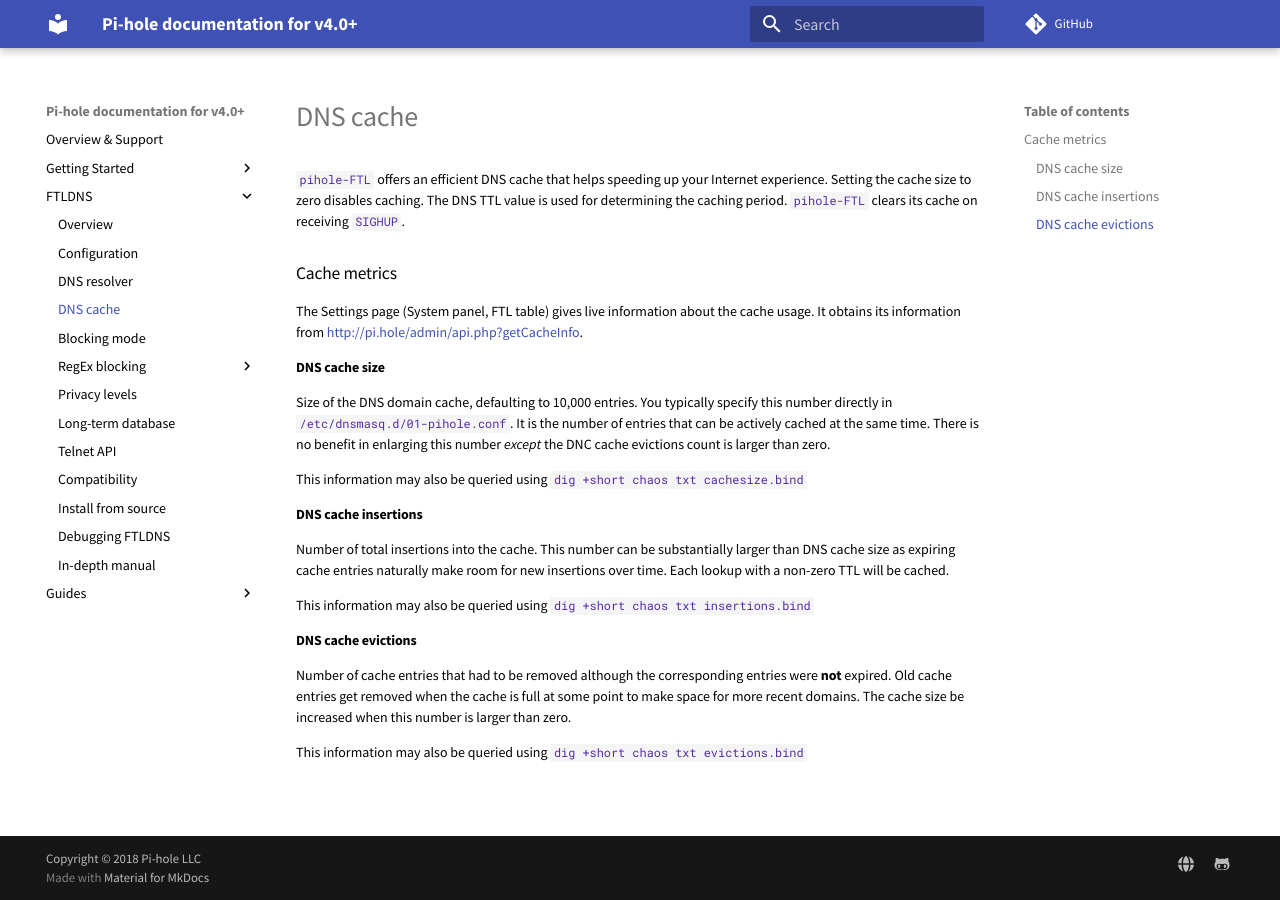
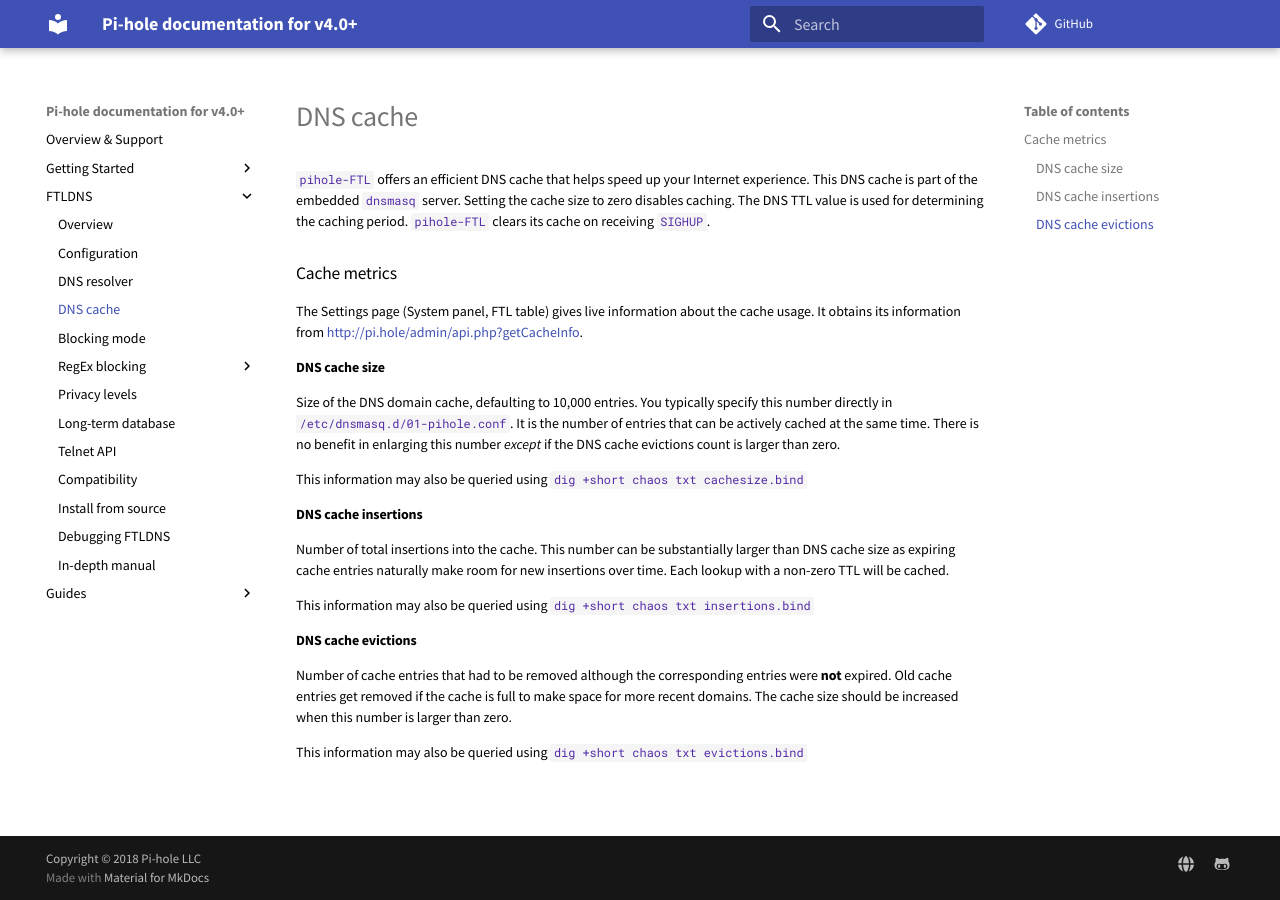
Before and after one commit to pi-hole/docs, an MkDocs documentation site: the page built from docs/ftldns/dns-cache.md, in a window 1280 px wide. Built offline with MkDocs 1.6.1 and Material for MkDocs 9.7.7, drawn with Linux system fonts in a browser that asks for light colours; comment, search, counter and statistics services are not loaded; old or Windows-style settings are respelled for this version of MkDocs.

Commit message:
Review comments
Signed-off-by: DL6ER <dl6er@dl6er.de>

```diff
--- a/docs/abbreviations.md
+++ b/docs/abbreviations.md
@@ -36,3 +36,4 @@
 *[ID]: Indentifier
 *[SSH]: Secure Shell is a cryptographic network protocol for operating network services securely over an unsecured network
 *[TFTP]: Trivial File Transfer Protocol is a simple lockstep File Transfer Protocol which allows a client to get a file from or put a file onto a remote host
+*[TTL]: Time-To-Live is a mechanism that limits the lifespan or lifetime of data in a computer or network
--- a/docs/ftldns/dns-cache.md
+++ b/docs/ftldns/dns-cache.md
@@ -1,11 +1,11 @@
-`pihole-FTL` offers an efficient DNS cache that helps speeding up your Internet experience. Setting the cache size to zero disables caching. The DNS TTL value is used for determining the caching period. `pihole-FTL` clears its cache on receiving `SIGHUP`.
+`pihole-FTL` offers an efficient DNS cache that helps speed up your Internet experience. This DNS cache is part of the embedded `dnsmasq` server. Setting the cache size to zero disables caching. The DNS TTL value is used for determining the caching period. `pihole-FTL` clears its cache on receiving `SIGHUP`.
 
 ### Cache metrics
 
 The Settings page (System panel, FTL table) gives live information about the cache usage. It obtains its information from http://pi.hole/admin/api.php?getCacheInfo.
 
 #### DNS cache size
-Size of the DNS domain cache, defaulting to 10,000 entries. You typically specify this number directly in `/etc/dnsmasq.d/01-pihole.conf`. It is the number of entries that can be actively cached at the same time. There is no benefit in enlarging this number *except* the DNC cache evictions count is larger than zero.
+Size of the DNS domain cache, defaulting to 10,000 entries. You typically specify this number directly in `/etc/dnsmasq.d/01-pihole.conf`. It is the number of entries that can be actively cached at the same time. There is no benefit in enlarging this number *except* if the DNS cache evictions count is larger than zero.
 
 This information may also be queried using `dig +short chaos txt cachesize.bind`
 
@@ -15,7 +15,7 @@ Number of total insertions into the cache. This number can be substantially larg
 This information may also be queried using `dig +short chaos txt insertions.bind`
 
 #### DNS cache evictions
-Number of cache entries that had to be removed although the corresponding entries were **not** expired. Old cache entries get removed when the cache is full at some point to make space for more recent domains. The cache size be increased when this number is larger than zero.
+Number of cache entries that had to be removed although the corresponding entries were **not** expired. Old cache entries get removed if the cache is full to make space for more recent domains. The cache size should be increased when this number is larger than zero.
 
 This information may also be queried using `dig +short chaos txt evictions.bind`
 
```
